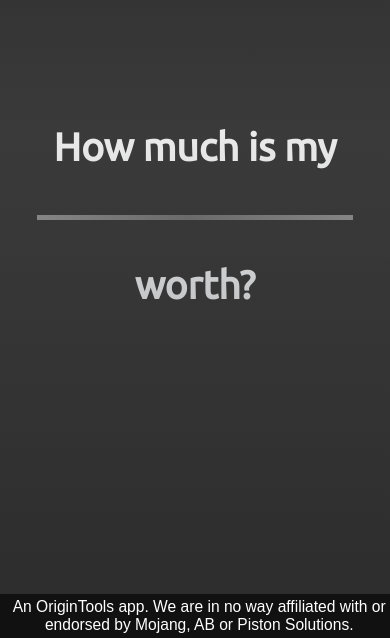
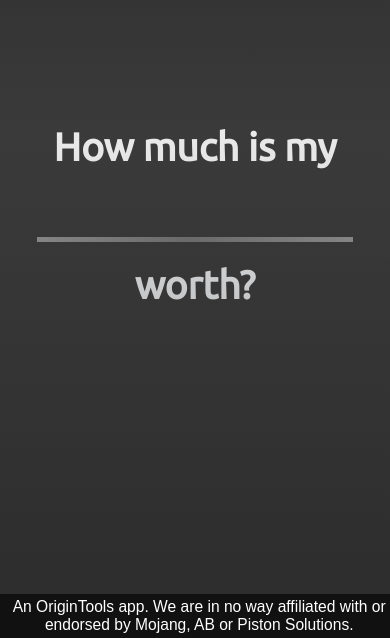
Before and after one commit to OriginTools/pricecheck, a website: page index.html in a window 390 px wide. Shown: the part 206-844 px from the top of the page. Drawn offline with Linux system fonts and the light colour scheme; files whose address does not match are found by name.

Commit message:
best of both (pls work)

```diff
--- a/public/style/index.css
+++ b/public/style/index.css
@@ -24,7 +24,6 @@ body {
     border-bottom: 5px solid;
     border-image: linear-gradient(90deg, rgba(133, 133, 133, 1) 0%, rgba(106, 106, 106, 1) 48%, rgba(133, 133, 133, 1) 100%) 1;
     font-size: inherit;
-    display: inline;
     text-overflow: ellipsis;
     width: 35vw;
     vertical-align: middle;
@@ -65,7 +64,9 @@ footer {
 
     .line-input {
         width: 80vw;
-        margin-bottom: 5vh;
+        margin-top: 2.5vh;
+        margin-bottom: 2.5vh;
+        display: block;
     }
 
     footer {
```
